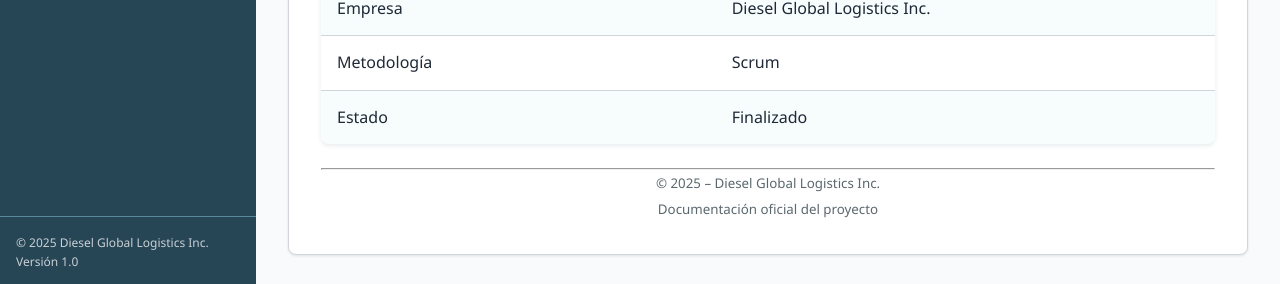
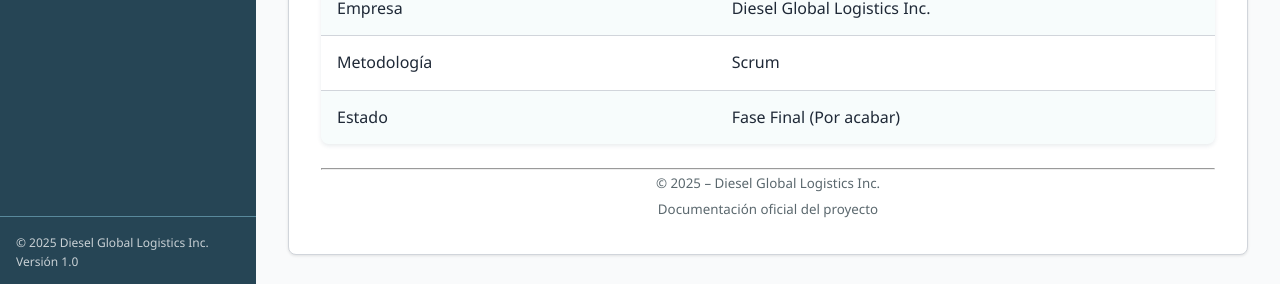
Before and after one commit to DaniOlvera17/documentacion-proyecto-dgl, a Jekyll site: the page built from index.md, in a window 1280 px wide. Shown: the part 4020-4304 px from the top of the page. Built offline with Jekyll 4.4.1, drawn with Linux system fonts in a browser that asks for light colours.

Commit message:
Actualización

```diff
--- a/index.md
+++ b/index.md
@@ -134,7 +134,7 @@ Aquí encontrarás la información de gestión, análisis, diseño, desarrollo,
 | Código del proyecto | PROJ-2025-001 |
 | Empresa | Diesel Global Logistics Inc. |
 | Metodología | Scrum |
-| Estado | Finalizado |
+| Estado | Fase Final (Por acabar) |
 
 ---
 <div class="text-center text-gray">
```
